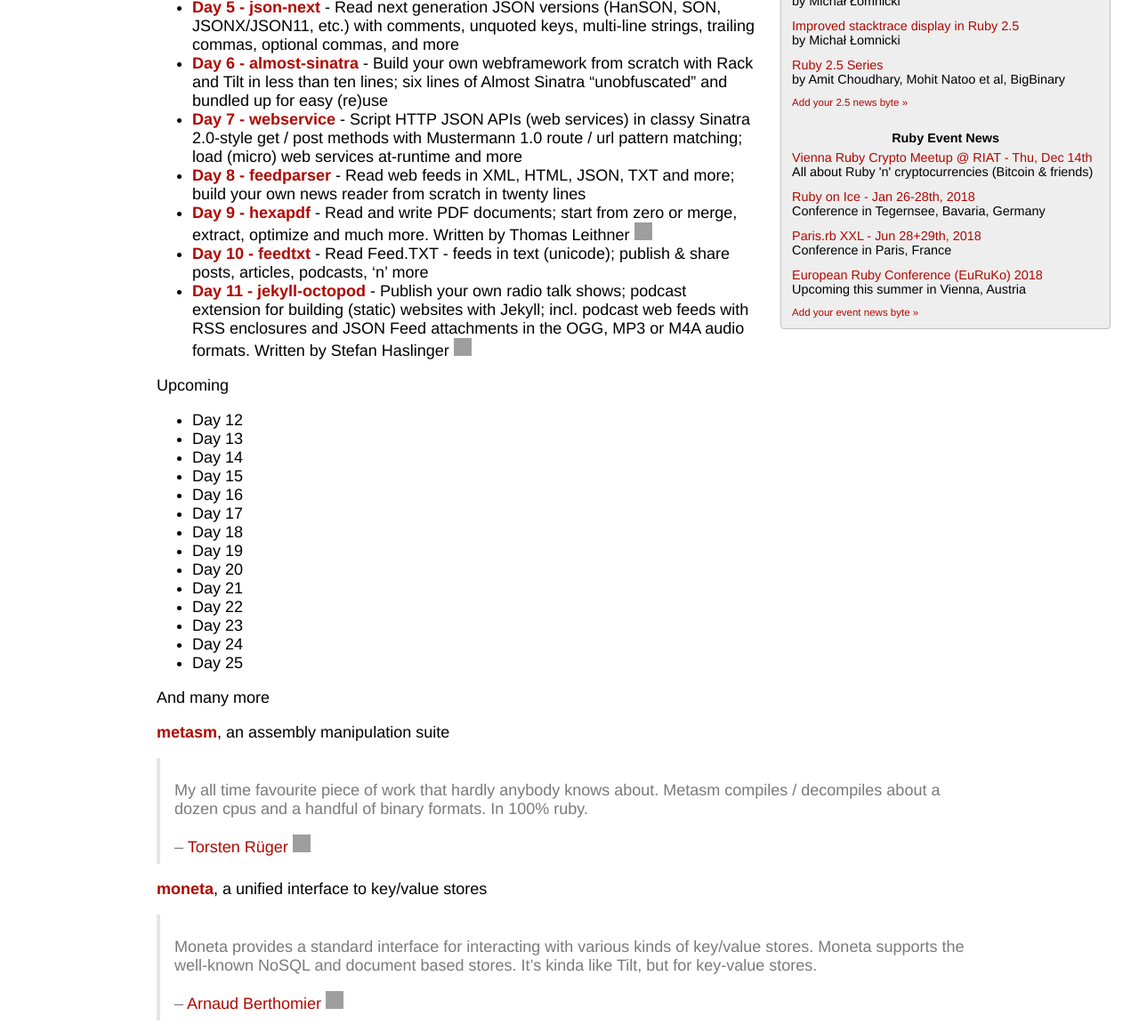
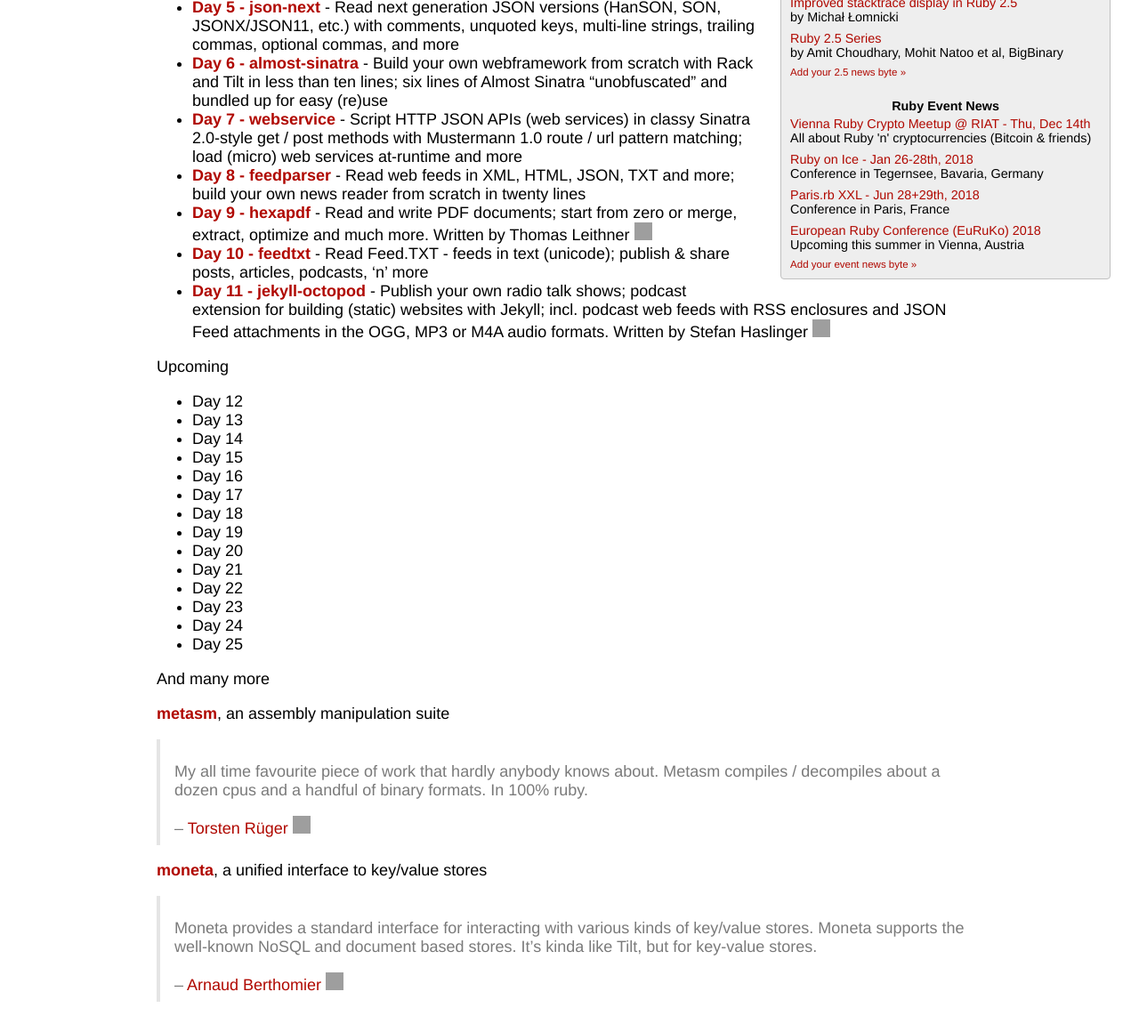
Before and after one commit to wongatron/calendar, a Jekyll site: the page built from README.md, in a window 1280 px wide. Shown: the part 320-1480 px from the top of the page at 89% size. Built offline with Jekyll 4.4.1, drawn with Linux system fonts in a browser that asks for light colours; our own code applies the rules of GitHub Pages for plain Markdown files; after the commit the page ends 1459 px from its top, so only the background shows below that; grey boxes are pictures that could not be loaded.

Commit message:
Update broadcasts.html

```diff
--- a/_includes/broadcasts.html
+++ b/_includes/broadcasts.html
@@ -4,42 +4,42 @@
     <b>Ruby 2.5 Upcoming - Dec 25th, 2017 - What's News?</b>
   </div>
   <div>
-    <div style="padding: 6px;">
+    <div style="padding: 4px;">
       <a href="https://docs.ruby-lang.org/en/trunk/NEWS.html">Ruby 2.5.0 Changes</a><br>
       Official changes since the 2.4.0 release
     </div>
-    <div style="padding: 6px;">
+    <div style="padding: 4px;">
       <a href="https://stdgems.org/2.5.0/">Standard Gems 2.5.0 - Default Gems, Bundled Gems</a><br>
       by Jan Lelis, Idiosyncratic Ruby
     </div>
 
-    <div style="padding: 6px;">
+    <div style="padding: 4px;">
       <a href="https://blog.jetbrains.com/ruby/2017/10/10-new-features-in-ruby-2-5/">10 New Features in Ruby 2.5</a><br>
       by Junichi Ito, a Ruby programmer at SonicGarden.jp
     </div>
-    <div style="padding: 6px;">
+    <div style="padding: 4px;">
       <a href="https://tom-lord.github.io/10-More-New-Features-In-Ruby-2.5/">10 More New Features in Ruby 2.5</a><br>
       by Tom Lord, Software Developer from London
     </div>
 
-    <div style="padding: 6px;">
+    <div style="padding: 4px;">
       <a href="http://www.rubyguides.com/2017/11/ruby-2-5-performance/">Performance Improvements in Ruby 2.5</a><br>
       by Jesus Castello, Ruby Guides
     </div>
-    <div style="padding: 6px;">
+    <div style="padding: 4px;">
       <a href="https://mlomnicki.com/yield-self-in-ruby-25/">yield_self in Ruby 2.5</a><br>
       by Michał Łomnicki
     </div>
-    <div style="padding: 6px;">
+    <div style="padding: 4px;">
       <a href="https://mlomnicki.com/improved-stascktrace-display-in-ruby25/">Improved stacktrace display in Ruby 2.5</a><br>
       by Michał Łomnicki
     </div>
-    <div style="padding: 6px;">
+    <div style="padding: 4px;">
       <a href="http://blog.bigbinary.com/categories/Ruby-2-5">Ruby 2.5 Series</a><br>
       by Amit Choudhary, Mohit Natoo et al, BigBinary
     </div>
 
-    <div style="padding: 6px; font-size: 80%;">
+    <div style="padding: 4px; font-size: 80%;">
       <a href="https://github.com/planetruby/advent2017/blob/master/_includes/broadcasts.html">Add your 2.5 news byte »</a>
     </div>
   </div>
@@ -49,32 +49,32 @@
   </div>
   <div>
     <!--
-     <div style="padding: 6px;">
+     <div style="padding: 4px;">
       <a href="http://rubyhabits.github.io">Vienna Ruby Habits - Wed, Dec 6th</a><br>
       Learning (and practing) Ruby &amp; friends together.
     </div>
-     <div style="padding: 6px;">
+     <div style="padding: 4px;">
       <a href="https://meetup.com/vienna-rb/events/245432241/">Vienna.rb Meetup #43 - Thu, Dec 7th</a><br>
       Blockchain! Blockchain! Blockchain!
     </div>
       -->
-     <div style="padding: 6px;">
+     <div style="padding: 4px;">
       <a href="https://meetup.com/vienna-ruby-rails/events/245307127">Vienna Ruby Crypto Meetup @ RIAT - Thu, Dec 14th</a><br>
         All about Ruby 'n' cryptocurrencies (Bitcoin &amp; friends)
      </div>
-    <div style="padding: 6px;">
+    <div style="padding: 4px;">
       <a href="https://rubyonice.com/2018">Ruby on Ice - Jan 26-28th, 2018</a><br>
       Conference in Tegernsee, Bavaria, Germany
     </div>
-    <div style="padding: 6px;">
+    <div style="padding: 4px;">
       <a href="http://2018.rubyparis.org">Paris.rb XXL - Jun 28+29th, 2018</a><br>
       Conference in Paris, France
     </div>
-    <div style="padding: 6px;">
+    <div style="padding: 4px;">
       <a href="http://euruko.org">European Ruby Conference (EuRuKo) 2018</a><br>
       Upcoming this summer in Vienna, Austria
     </div>
-    <div style="padding: 6px; font-size: 80%;">
+    <div style="padding: 4px; font-size: 80%;">
       <a href="https://github.com/planetruby/advent2017/blob/master/_includes/broadcasts.html">Add your event news byte »</a>
     </div>
   </div>
```
